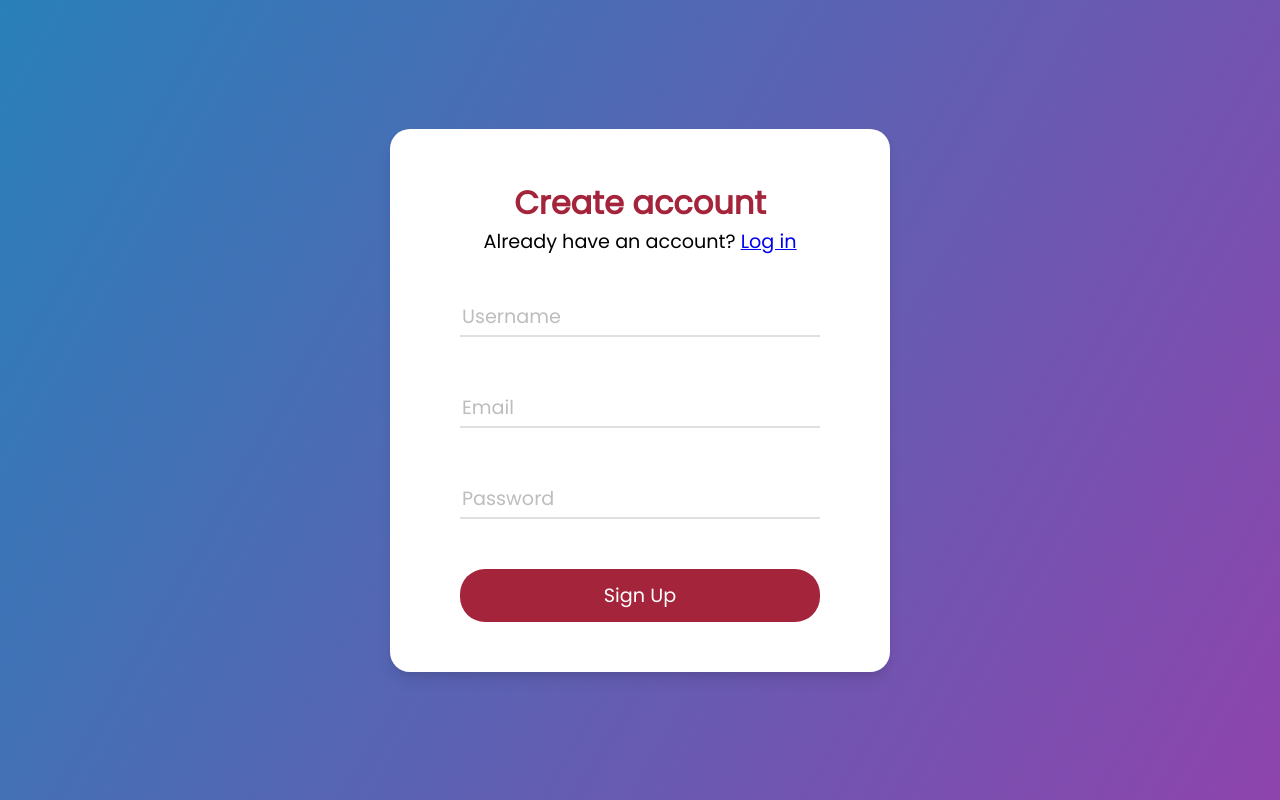
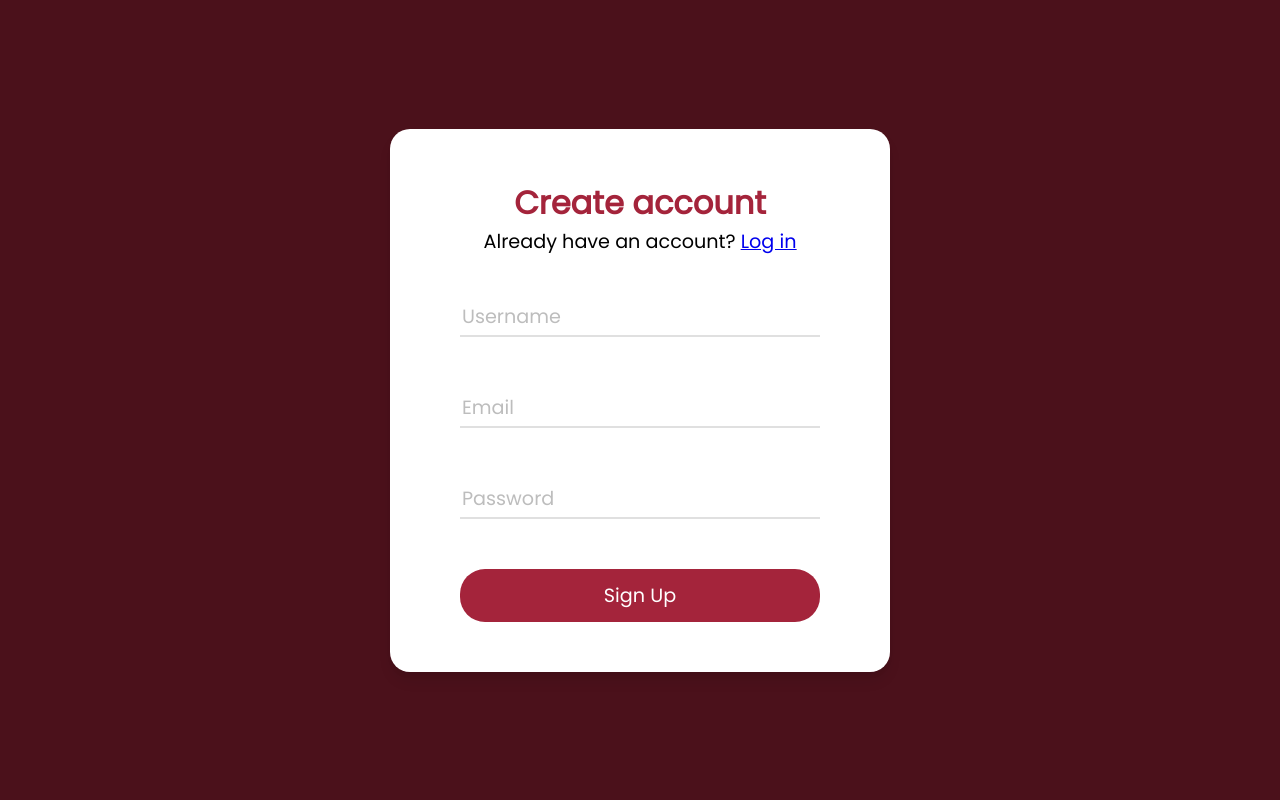
Before and after one commit to RifaOrin/InterviewPrepApp-Frontend-, a React (Create React App) app: page /signup in a window 1280 px wide. Built offline with nearby package versions, Linux system fonts and the light colour scheme.

Commit message:
Design Updated

```diff
--- a/src/LoginPage.css
+++ b/src/LoginPage.css
@@ -1,5 +1,5 @@
 
-body{
+.loginpagebody{
     margin: 0;
     padding: 0;
     font-family: montserrat;
@@ -81,7 +81,7 @@ form .txt_field{
 .pass:hover{
     text-decoration: underline;
 }
-.LoginPage button{
+.LoginPage .button{
     width: 100%;
     height: 50px;
     border: 1px solid;
@@ -93,9 +93,10 @@ form .txt_field{
     cursor: pointer;
     outline: none;
 }
-.LoginPage button:hover{
+.LoginPage .button:hover{
     border-color: #2691d9;
     transition: .5s;
+    background: rgb(59, 38, 153);
 }
 .signup_link{
     margin: 30px 0;
--- a/src/LoginPage.js
+++ b/src/LoginPage.js
@@ -27,6 +27,7 @@ function LoginPage() {
 
     }
     return (
+        <body className="loginpagebody">
         <div className="LoginPage">
 
             <h1> Login </h1>
@@ -56,6 +57,7 @@ function LoginPage() {
             </form>
 
         </div>
+        </body>
 
 
     );
--- a/src/signUp.css
+++ b/src/signUp.css
@@ -6,8 +6,7 @@
   box-sizing: border-box;
   font-family: "Poppins", sans-serif;
 }
-
-body {
+.signupbody{
   background-color: #4b111b;
   width: 100%;
   min-height: 100vh;
@@ -17,7 +16,7 @@ body {
   justify-content: center;
 }
 
-button,
+.Register,
 input {
   border: none;
   outline: none;
--- a/src/signUp.js
+++ b/src/signUp.js
@@ -31,6 +31,7 @@ function SignUp(){
 
     }
     return(
+        <body className="signupbody">
         <div className="singupPage">
 
             <form  class="signup">
@@ -57,6 +58,7 @@ function SignUp(){
 
 
 
+
             <button className="Register" onClick={signin}>Sign Up</button>
 
 
@@ -66,6 +68,7 @@ function SignUp(){
 
 
         </div>
+        </body>
     );
 }
 export default SignUp;
```
